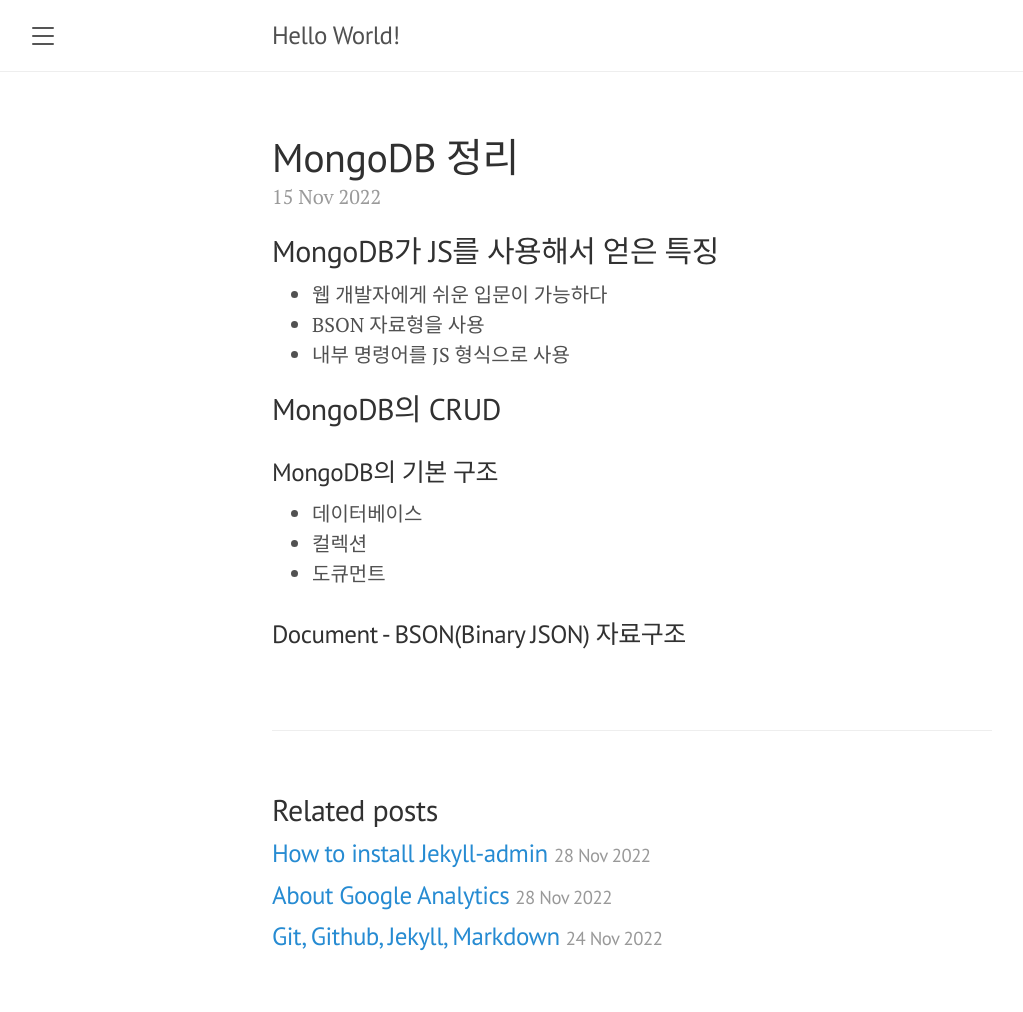
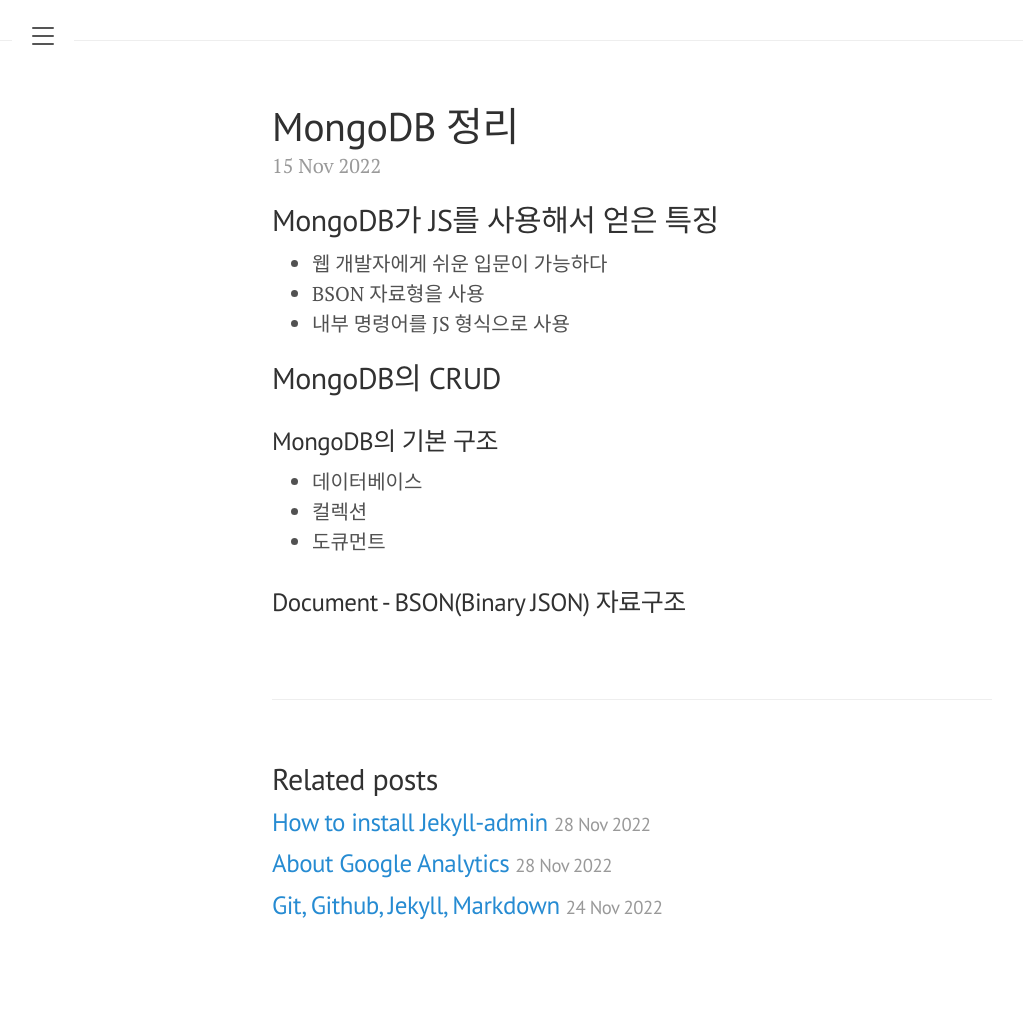
Before and after one commit to Reveroftrillion/Reveroftrillion.github.io, a Jekyll site: the page built from _posts/2022-11-15-This is first post.md, in a window 1280 px wide. Shown: the whole page, without its empty margins (8-1031 px from the left). Built offline with Jekyll 4.4.1, drawn with Linux system fonts in a browser that asks for light colours; comment, search, counter and statistics services are not loaded; after the commit the page ends 981 px from its top, so only the background shows below that.

Commit message:
Updating My blog

```diff
--- a/_includes/sidebar.html
+++ b/_includes/sidebar.html
@@ -25,12 +25,12 @@
       {% endif %}
     {% endfor %}
 
-    <span class="sidebar-nav-item">Currently v{{ site.version }}</span>
+    <!--<span class="sidebar-nav-item">Currently v{{ site.version }}</span>-->
   </nav>
 
   <div class="sidebar-item">
     <p>
-      &copy; {{ site.time | date: '%Y' }}. All rights reserved.
+      <!--&copy; {{ site.time | date: '%Y' }}. All rights reserved.-->
     </p>
   </div>
 </div>
--- a/_layouts/default.html
+++ b/_layouts/default.html
@@ -13,8 +13,9 @@
       <div class="masthead">
         <div class="container">
           <h3 class="masthead-title">
-            <a href="{{ site.baseurl }}/" title="Home">{{ site.title }}</a>
-            <small>{{ site.tagline }}</small>
+            <a href="{{ site.baseurl }}/" title="{{ site.title }}">
+            <small id="blog-title">{{ site.tagline }}</small>
+            </a>
           </h3>
         </div>
       </div>
```
